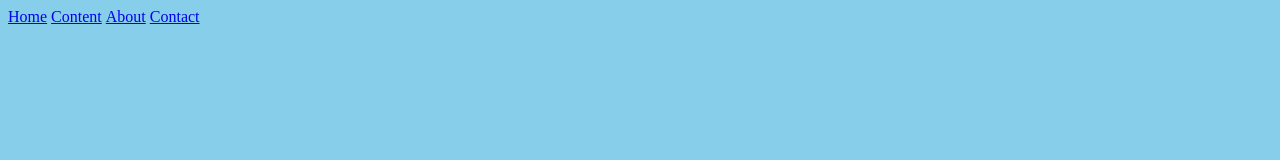
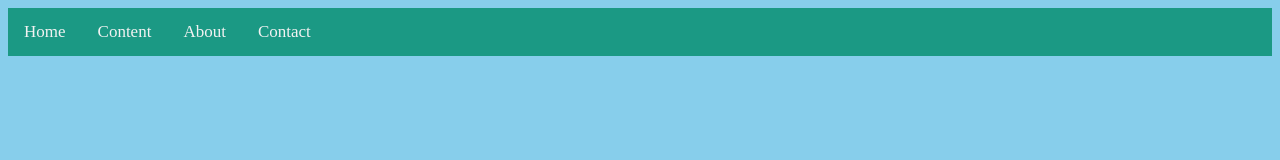
Before and after one commit to nateruss12/Ruckus, a plain HTML site: page Contact.html in a window 1280 px wide. Drawn offline with Linux system fonts and the light colour scheme.

Commit message:
update nav

```diff
--- a/Contact.html
+++ b/Contact.html
@@ -10,17 +10,17 @@
 </head>
 
 <body>
-    <div id="nav">
-        <nav>
-            <li><a href="#Home">Home</a></li>
+    <div class="topnav" id="myTopnav">
 
-            <li><a href="#Content page">Content</a></li>
-
-            <li><a href="#About page">About</a></li>
-
-            <li><a href="#Contact Page">Contact</a></li>
-            <!--.content-wrapper-->
-            </u1>
+        <a href="#Home">Home</a>
+        <a href="#Content page">Content</a>
+        <a href="#About page">About</a>
+        <a href="#Contact Page">Contact</a>
+        <a href="javascript:void(0);" class="icon" onclick="myFunction()">
+            <i class="fa fa-bars"></i>
+        </a>
+        <!--.content-wrapper-->
+        </u1>
         </nav>
 
 
```
